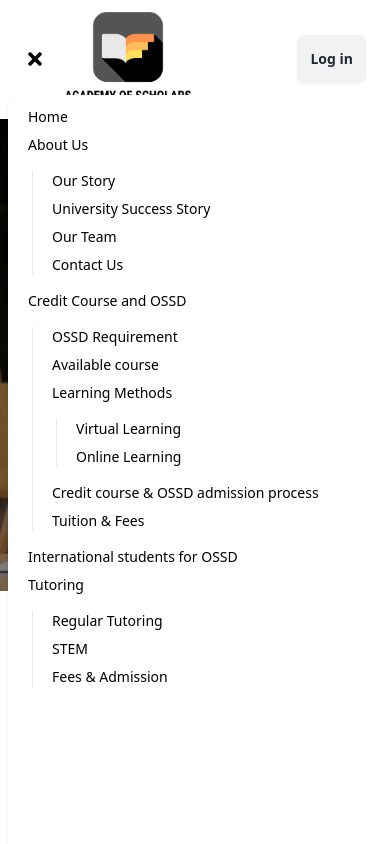
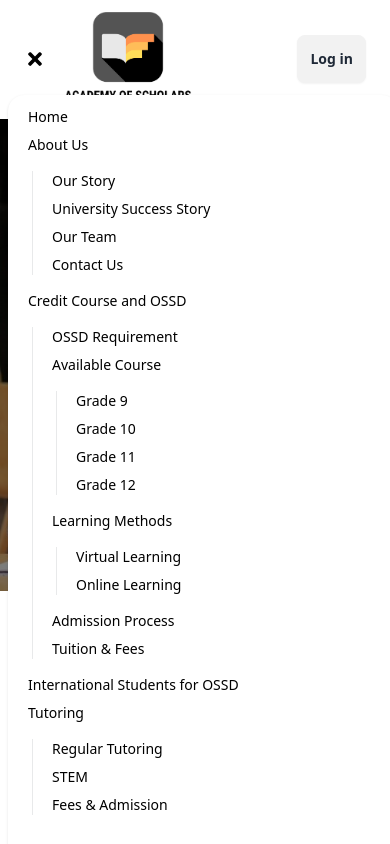
Before and after one commit to saiyadm9/lms-frontend, a Next.js app: page / in a window 390 px wide. Both pictures are taken after a click on the button 35 px from the left and 59 px from the top of the page. Shown: the top 844 px of the page. Built offline with nearby package versions, Linux system fonts and the light colour scheme.

Commit message:
updated navbar

```diff
--- a/src/components/ui/Navbar.jsx
+++ b/src/components/ui/Navbar.jsx
@@ -98,6 +98,7 @@
                   Home
                 </Link>
               </li>
+              {/* About Us */}
               <li>
                 <Link
                   href='/about'
@@ -145,7 +146,7 @@
                   </li>
                 </ul>
               </li>
-
+              {/* Credit Course and OSSD */}
               <li>
                 <Link
                   href='#'
@@ -170,8 +171,46 @@
                       className='hover:text-red-500 focus:text-red-500 focus:bg-[#f8f8f81f]'
                       onClick={toggleMobileMenu}
                     >
-                      Available course
+                      Available Course
                     </Link>
+                    <ul className='p-2'>
+                      <li>
+                        <Link
+                          href='/credit-course-ossd/available-course/grade-9'
+                          className='hover:text-red-500 focus:text-red-500 focus:bg-[#f8f8f81f]'
+                          onClick={toggleMobileMenu}
+                        >
+                          Grade 9
+                        </Link>
+                      </li>
+                      <li>
+                        <Link
+                          href='/credit-course-ossd/available-course/grade-10'
+                          className='hover:text-red-500 focus:text-red-500 focus:bg-[#f8f8f81f]'
+                          onClick={toggleMobileMenu}
+                        >
+                          Grade 10
+                        </Link>
+                      </li>
+                      <li>
+                        <Link
+                          href='/credit-course-ossd/available-course/grade-11'
+                          className='hover:text-red-500 focus:text-red-500 focus:bg-[#f8f8f81f]'
+                          onClick={toggleMobileMenu}
+                        >
+                          Grade 11
+                        </Link>
+                      </li>
+                      <li>
+                        <Link
+                          href='/credit-course-ossd/available-course/grade-12'
+                          className='hover:text-red-500 focus:text-red-500 focus:bg-[#f8f8f81f]'
+                          onClick={toggleMobileMenu}
+                        >
+                          Grade 12
+                        </Link>
+                      </li>
+                    </ul>
                   </li>
                   <li>
                     <Link
@@ -204,11 +243,11 @@
                   </li>
                   <li>
                     <Link
-                      href='/credit-course-ossd/credit-course-ossd-admission-process'
+                      href='/credit-course-ossd/admission-process'
                       className='hover:text-red-500 focus:text-red-500 focus:bg-[#f8f8f81f]'
                       onClick={toggleMobileMenu}
                     >
-                      Credit course & OSSD admission process
+                      Admission Process
                     </Link>
                   </li>
                   <li>
@@ -222,15 +261,17 @@
                   </li>
                 </ul>
               </li>
+              {/* International Students for OSSD */}
               <li>
                 <Link
                   href='/international-students-ossd'
                   className='hover:text-red-500 focus:text-red-500 focus:bg-[#f8f8f81f]'
                   onClick={toggleMobileMenu}
                 >
-                  International students for OSSD
+                  International Students for OSSD
                 </Link>
               </li>
+              {/* Tutoring */}
               <li>
                 <Link
                   href='/tutoring'
@@ -293,7 +334,7 @@
                 Home
               </Link>
             </li>
-            {/* about us  */}
+            {/* About Us */}
             <li className='group relative'>
               <Link
                 href='/about'
@@ -337,7 +378,7 @@
                 </li>
               </ul>
             </li>
-            {/* credit courses */}
+            {/* Credit Course and OSSD */}
             <li className='group relative'>
               <Link
                 href='#'
@@ -355,7 +396,6 @@
                     OSSD Requirement
                   </Link>
                 </li>
-
                 <li className='navArrow relative'>
                   <Link
                     href='/credit-course-ossd/available-course'
@@ -399,7 +439,6 @@
                     </li>
                   </ul>
                 </li>
-
                 <li className='navArrow relative'>
                   <Link
                     href='/credit-course-ossd/learning-methods'
@@ -445,8 +484,7 @@
                 </li>
               </ul>
             </li>
-            {/* credit course end */}
-
+            {/* International Students for OSSD */}
             <li>
               <Link
                 href='/international-students-ossd'
@@ -455,7 +493,7 @@
                 International Students for OSSD
               </Link>
             </li>
-
+            {/* Tutoring */}
             <li className='group relative'>
               <Link
                 href='/tutoring'
@@ -559,8 +597,6 @@
               </Link>
             </>
           )}
-
-          {/* Profile Dropdown */}
         </div>
       </div>
     </div>
```
